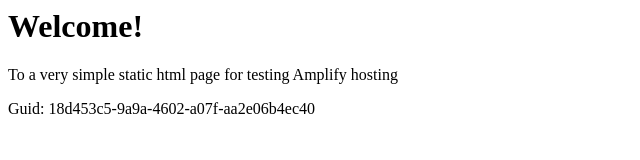
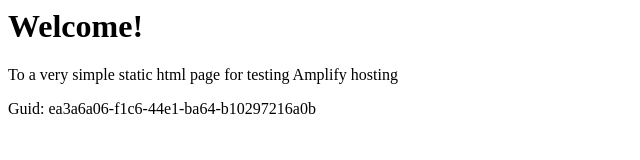
Before and after one commit to aws-aemilia-arn/Github-PR-Commit-Integration-Test-DoNotTouch-GithubWebhookPreviewCanaryTest-v1-preprod-eu-north-1, a website: page src/index.html in a window 1280 px wide. Shown: the full height of the page, 0-640 px from the left. Drawn offline with Linux system fonts and the light colour scheme.

Commit message:
commit from integ tests

```diff
--- a/src/index.html
+++ b/src/index.html
@@ -12,6 +12,6 @@
 <body>
     <h1>Welcome!</h1>
     <p>To a very simple static html page for testing Amplify hosting</p>
-    <p>Guid: 18d453c5-9a9a-4602-a07f-aa2e06b4ec40</p></body>
+    <p>Guid: ea3a6a06-f1c6-44e1-ba64-b10297216a0b</p></body>
 
 </html>
```
